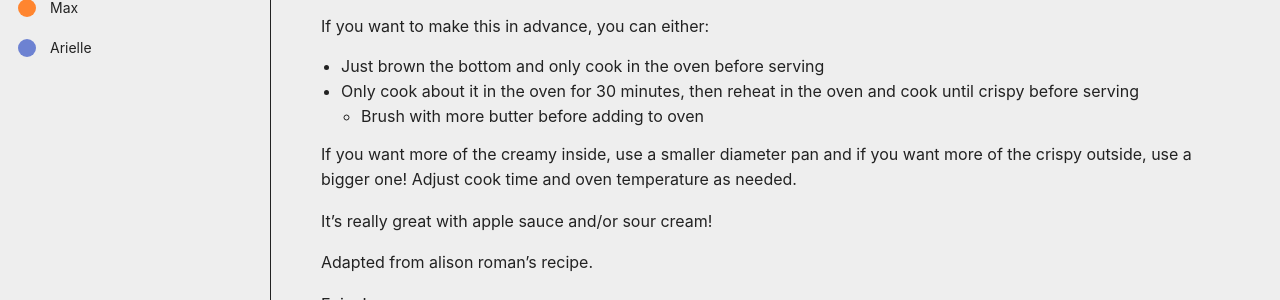
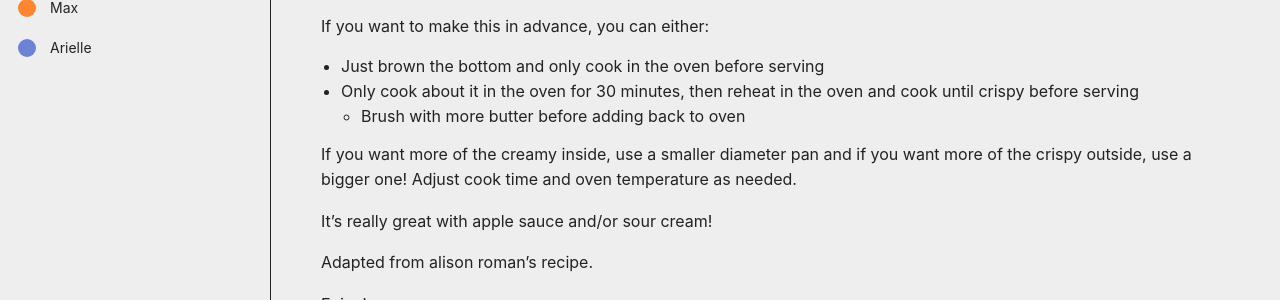
Before and after one commit to qjack001/Git-Cooking, a Jekyll site: the page built from _posts/meals/2020-09-07-Potato-Kugel.md, in a window 1280 px wide and 900 px high, scrolled down 509 px. Shown: the part 516-816 px from the top of the window. Built offline with Jekyll 4.4.1, drawn with Linux system fonts in a browser that asks for light colours.

Commit message:
Update 2020-09-07-Potato-Kugel.md

```diff
--- a/_posts/meals/2020-09-07-Potato-Kugel.md
+++ b/_posts/meals/2020-09-07-Potato-Kugel.md
@@ -55,7 +55,7 @@ If you want to make this in advance, you can either:
 
 -  Just brown the bottom and only cook in the oven before serving
 - Only cook about it in the oven for 30 minutes, then reheat in the oven and cook until crispy before serving
-  - Brush with more butter before adding to oven
+  - Brush with more butter before adding back to oven
 
 If you want more of the creamy inside, use a smaller diameter pan and if you want more of the crispy outside, use a bigger one! Adjust cook time and oven temperature as needed.
 
```
